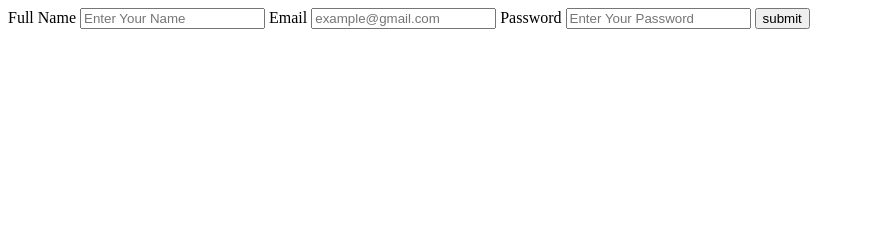
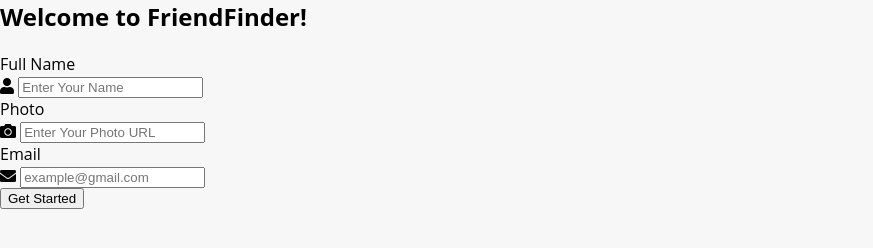
Before and after one commit to elaintran/FriendFinder, a website: page app/public/home.html in a window 1280 px wide. Shown: the whole page, without its empty margins (0-873 px from the left). Drawn offline with nearby package versions, Linux system fonts and the light colour scheme.

Commit message:
created info form on home page

```diff
--- a/app/public/home.html
+++ b/app/public/home.html
@@ -4,21 +4,60 @@
     <meta name="viewport" content="width=device-width, initial-scale=1.0">
     <meta http-equiv="X-UA-Compatible" content="ie=edge">
     <title>FriendFinder</title>
+
+    <!--jQuery-->
+    <script src="https://code.jquery.com/jquery.js"></script>
+
+    <!--Fonts-->
+    <link href="https://fonts.googleapis.com/css?family=Work+Sans:400,500,600,700" rel="stylesheet">
+
+    <!--Font Awesome-->
+    <link rel="stylesheet" href="https://use.fontawesome.com/releases/v5.8.1/css/all.css" integrity="sha384-50oBUHEmvpQ+1lW4y57PTFmhCaXp0ML5d60M1M7uH2+nqUivzIebhndOJK28anvf" crossorigin="anonymous">
+
+    <!--CSS-->
+    <link rel="stylesheet" type="text/css" href="reset.css">
+    <link rel="stylesheet" type="text/css" href="style.css">
 </head>
+
 <body>
     <div class="container">
-        <div class="sign-up">
-            <form>
-                <label for="name">Full Name</label>
-                <input type="text" id="name" placeholder="Enter Your Name">
-                <label for="name">Email</label>
-                <input type="email" id="email" placeholder="example@gmail.com">
-                <label for="name">Password</label>
-                <input type="password" id="password" placeholder="Enter Your Password">
-                <input type="submit" id="submit" value="submit">
-                <!-- <input type="text" placeholder="Full Name"> -->
-            </form>
+        <div class="right-panel">
+        </div>
+        <div class="left-panel">
+            <div class="sign-up">
+                <h2 class="title">Welcome to FriendFinder!</h2>
+                <!-- <p class="subtitle">Take a quick and simple compatibility test to get matched immediately!</p> -->
+                <form>
+                    <label for="name">Full Name</label><br>
+                    <div class="input-container">
+                        <i class="fas fa-user"></i>
+                        <input type="text" id="name" placeholder="Enter Your Name" required>
+                    </div>
+                    <label for="photo">Photo</label><br>
+                    <div class="input-container">
+                        <i class="fas fa-camera"></i>
+                        <input type="text" id="photo" placeholder="Enter Your Photo URL" required>
+                    </div>
+                    <label for="email">Email</label><br>
+                    <div class="input-container">
+                        <i class="fas fa-envelope"></i>
+                        <input type="email" id="email" placeholder="example@gmail.com" required>
+                    </div>
+                    <!-- <label for="gender">Gender</label><br>
+                    <select name="gender-type" id="gender" required>
+                        <option value="male">Male</option>
+                        <option value="female">Female</option>
+                    </select><br> -->
+                    <a href="/survey"><input type="submit" id="submit" value="Get Started"></a>
+                </form>
+            </div>
         </div>
     </div>
+
+    <script>
+        $("form").on("submit", function(event) {
+            event.preventDefault();
+        })
+    </script>
 </body>
 </html>
```
